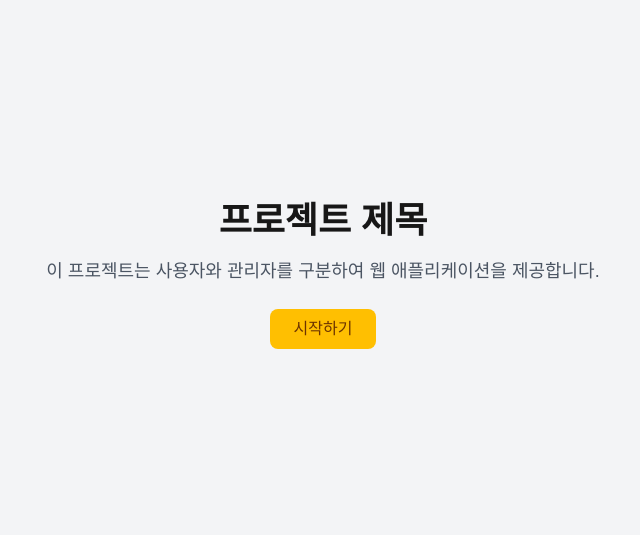
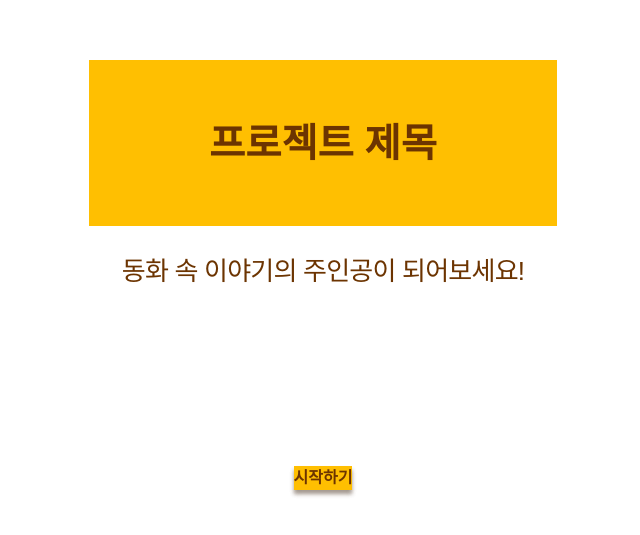
Before and after one commit to 25-capstone-design-kyonggiBucks/Web, a Next.js app: page / in a window 1280 px wide. Shown: the part 125-660 px from the top of the page, without its empty margins (317-957 px from the left). Built offline with nearby package versions, Linux system fonts and the light colour scheme; a web font is replaced by a local one.

Commit message:
feat: 버튼 컴포넌트, 홈화면 추가

```diff
--- a/app/page.tsx
+++ b/app/page.tsx
@@ -1,16 +1,17 @@
 import Link from "next/link";
+import MainButton from "../components/MainButton";
 
 export default function Landing() {
   return (
-    <div className="font-nanum flex flex-col items-center justify-center min-h-screen p-4 bg-gray-100">
-      <h1 className=" text-4xl font-bold">프로젝트 제목</h1>
-      <p className="mt-4 text-lg text-gray-600">
-        이 프로젝트는 사용자와 관리자를 구분하여 웹 애플리케이션을 제공합니다.
+    <div className="font-nanum flex flex-col items-center justify-center min-h-screen w-full leading-normal text-text-brown ">
+      <div className="bg-main-color text-[39.3px] font-extrabold px-[120px] py-[54px]">
+        프로젝트 제목
+      </div>
+      <p className="text-[26px] font-normal tracking-[-0.78px] pt-[26px] pb-[175px]">
+        동화 속 이야기의 주인공이 되어보세요!
       </p>
       <Link href="/login">
-        <button className="mt-6 px-6 py-2 bg-main-color text-text-brown rounded-lg hover:bg-blue-600">
-          시작하기
-        </button>
+        <MainButton type="button">시작하기</MainButton>
       </Link>
     </div>
   );
--- /dev/null
+++ b/components/MainButton.tsx
@@ -0,0 +1,26 @@
+type MainButtonProps = {
+  children: React.ReactNode;
+  onClick?: () => void;
+  className?: string;
+  type?: "button" | "submit" | "reset";
+};
+
+export default function MainButton({
+  children,
+  onClick,
+  className,
+  type = "button",
+}: MainButtonProps) {
+  return (
+    <button
+      type={type}
+      onClick={onClick}
+      className={`w-[610.79px] h-[114.63px] bg-main-color text-text-brown text-[44px] font-extrabold rounded-[28px] shadow-lg leading-normal text-center font-nanum ${className}`}
+      style={{
+        boxShadow: `0px 4px 4px rgba(0, 0, 0, 0.25), 0px 4px 4px rgba(108, 52, 1, 0.25)`,
+      }}
+    >
+      {children}
+    </button>
+  );
+}
```
